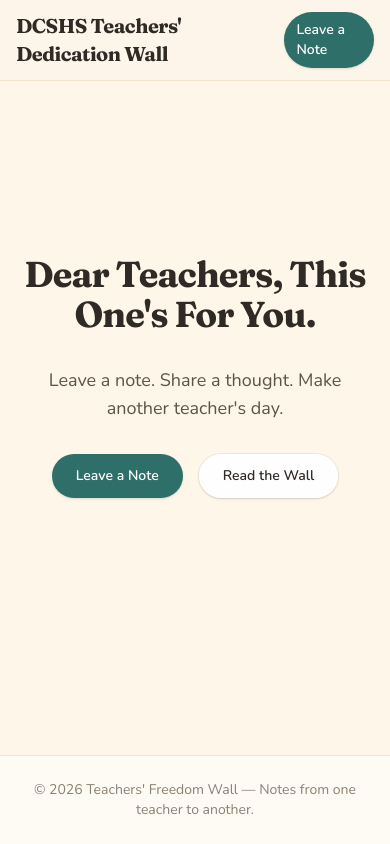
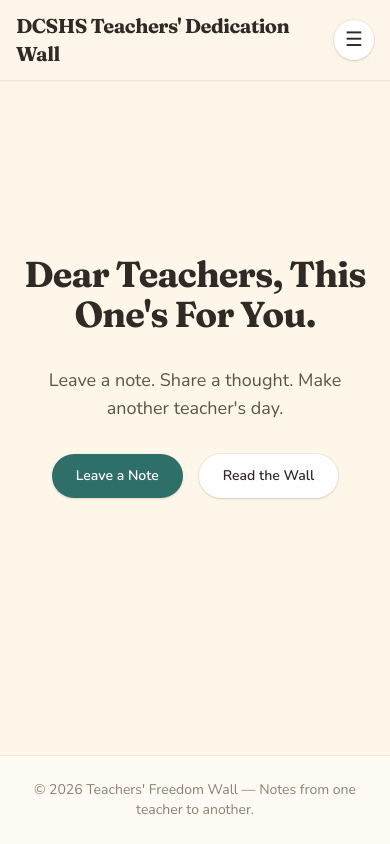
Before and after one commit to Mista-Zam/igpit-website, a React (Vite) app: page / in a window 390 px wide. Built offline with nearby package versions, Linux system fonts and the light colour scheme; no server answers.

Commit message:
Add responsive mobile navigation

```diff
--- a/src/components/layout/Header.tsx
+++ b/src/components/layout/Header.tsx
@@ -1,49 +1,19 @@
+import { useState } from 'react'
 import { Link, NavLink } from 'react-router-dom'
 
 import { APP_NAME, TAGLINE } from '../../lib/constants'
 
-const navLink = (isActive: boolean) =>
-  `inline-flex items-center gap-2 px-3 py-2 rounded-full text-sm font-semibold transition ${
-    isActive
-      ? 'bg-brand text-white shadow-sm'
-      : 'text-ink-soft hover:bg-white/80 hover:text-ink'
-  }`
+const navLink = (isActive: boolean) => `inline-flex items-center gap-2 rounded-full px-3 py-2 text-sm font-semibold transition ${isActive ? 'bg-brand text-white shadow-sm' : 'text-ink-soft hover:bg-white/80 hover:text-ink'}`
 
 export const Header = () => {
-  return (
-    <header className="sticky top-0 z-40 border-b border-beige-deep/60 bg-cream/90 backdrop-blur supports-[backdrop-filter]:bg-cream/80">
-      <div className="mx-auto flex max-w-7xl items-center justify-between px-4 py-3 sm:px-6 lg:px-8">
-        <Link to="/" className="flex flex-col gap-0.5">
-          <span className="font-display text-xl font-bold tracking-tight sm:text-2xl">
-            {APP_NAME}
-          </span>
-          <span className="hidden text-xs font-medium text-ink-soft sm:block">{TAGLINE}</span>
-        </Link>
-
-        <nav className="hidden items-center gap-2 md:flex">
-          <NavLink to="/" className={({ isActive }) => navLink(isActive)} end>
-            Home
-          </NavLink>
-          <NavLink to="/wall" className={({ isActive }) => navLink(isActive)}>
-            Dedication Wall
-          </NavLink>
-          <NavLink to="/leave-a-note" className={({ isActive }) => navLink(isActive)}>
-            Leave a Note
-          </NavLink>
-          <NavLink to="/about" className={({ isActive }) => navLink(isActive)}>
-            About
-          </NavLink>
-        </nav>
-
-        <div className="flex items-center gap-2">
-          <Link
-            to="/leave-a-note"
-            className="inline-flex items-center gap-2 rounded-full bg-brand px-3 py-2 text-sm font-semibold text-white shadow-sm transition hover:bg-brand-dark"
-          >
-            Leave a Note
-          </Link>
-        </div>
-      </div>
-    </header>
-  )
+  const [open, setOpen] = useState(false)
+  const close = () => setOpen(false)
+  return <header className="sticky top-0 z-40 border-b border-beige-deep/60 bg-cream/90 backdrop-blur supports-[backdrop-filter]:bg-cream/80">
+    <div className="mx-auto flex max-w-7xl items-center justify-between px-4 py-3 sm:px-6 lg:px-8">
+      <Link to="/" onClick={close} className="flex flex-col gap-0.5"><span className="font-display text-xl font-bold tracking-tight sm:text-2xl">{APP_NAME}</span><span className="hidden text-xs font-medium text-ink-soft sm:block">{TAGLINE}</span></Link>
+      <nav className="hidden items-center gap-2 md:flex"><NavLink to="/" className={({ isActive }) => navLink(isActive)} end>Home</NavLink><NavLink to="/wall" className={({ isActive }) => navLink(isActive)}>Freedom Wall</NavLink><NavLink to="/leave-a-note" className={({ isActive }) => navLink(isActive)}>Leave a Note</NavLink><NavLink to="/about" className={({ isActive }) => navLink(isActive)}>About</NavLink></nav>
+      <div className="flex items-center gap-2"><Link to="/leave-a-note" className="hidden rounded-full bg-brand px-3 py-2 text-sm font-semibold text-white shadow-sm transition hover:bg-brand-dark sm:inline-flex">Leave a Note</Link><button type="button" onClick={() => setOpen((value) => !value)} className="inline-flex h-10 w-10 items-center justify-center rounded-full bg-white text-ink shadow-sm ring-1 ring-black/5 md:hidden" aria-label={open ? 'Close navigation menu' : 'Open navigation menu'} aria-expanded={open}><span className="text-xl leading-none">{open ? '×' : '☰'}</span></button></div>
+    </div>
+    {open && <nav className="border-t border-beige-deep/60 bg-paper px-4 py-3 shadow-note md:hidden" aria-label="Mobile navigation"><div className="mx-auto grid max-w-7xl gap-1"><NavLink onClick={close} to="/" className={({ isActive }) => navLink(isActive)} end>Home</NavLink><NavLink onClick={close} to="/wall" className={({ isActive }) => navLink(isActive)}>Freedom Wall</NavLink><NavLink onClick={close} to="/leave-a-note" className={({ isActive }) => navLink(isActive)}>Leave a Note</NavLink><NavLink onClick={close} to="/about" className={({ isActive }) => navLink(isActive)}>About</NavLink><NavLink onClick={close} to="/admin/login" className={({ isActive }) => navLink(isActive)}>Admin sign in</NavLink></div></nav>}
+  </header>
 }
```
